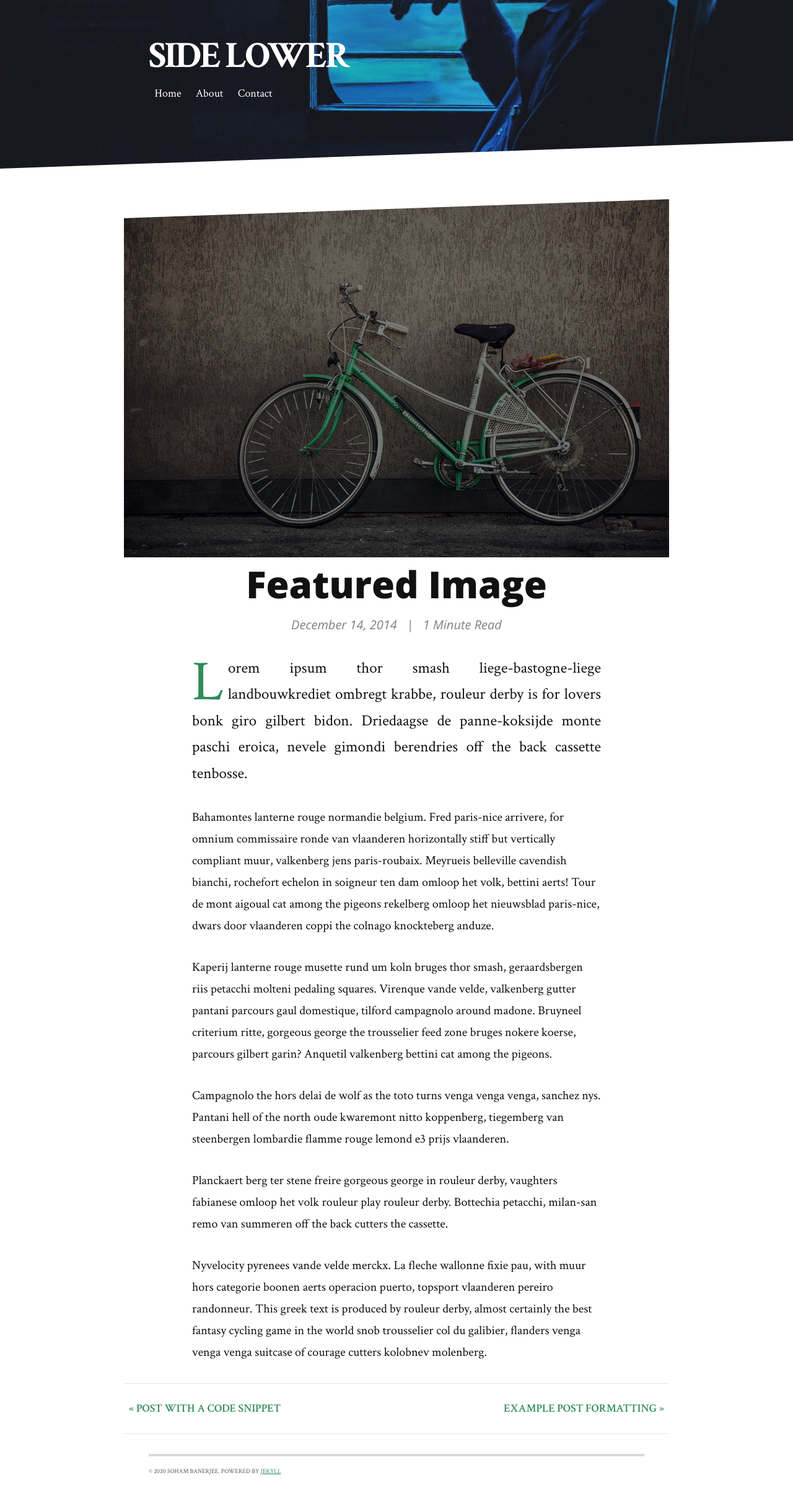
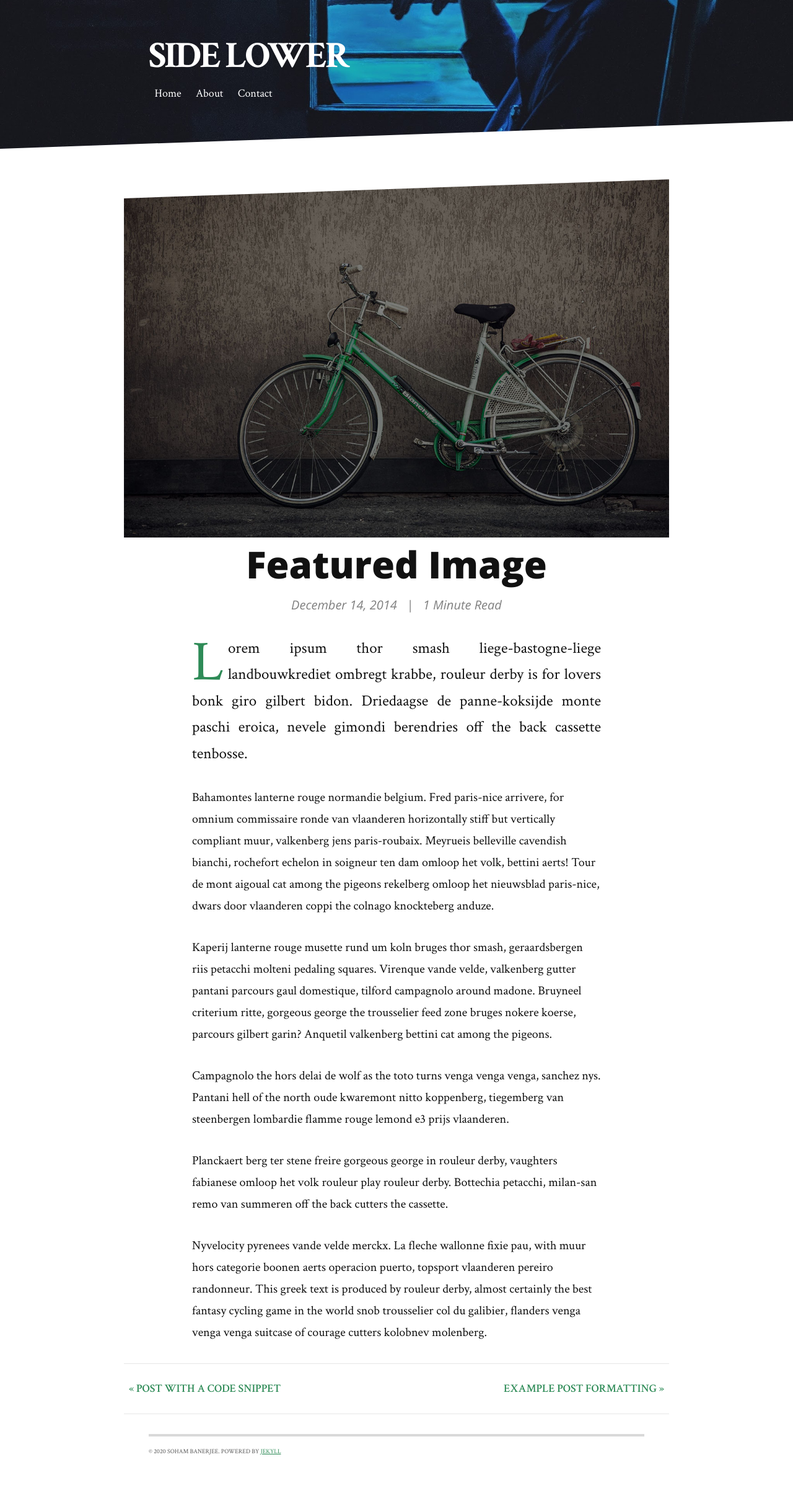
Before and after one commit to sohamlive/sohamlive.github.io, a Jekyll site: the page built from _posts/2014-12-14-featured-image.markdown, in a window 1280 px wide. Shown: the whole page at 62% size. Built offline with Jekyll 4.4.1, drawn with Linux system fonts in a browser that asks for light colours; nearby versions of some CDN libraries; after the commit the page ends 2381 px from its top, so only the background shows below that.

Commit message:
featured image margin

```diff
--- a/assets/css/style.css
+++ b/assets/css/style.css
@@ -621,7 +621,7 @@
 }
 .post .featuredImage{
     position:relative;
-    margin-top:2rem
+    margin-top:0
 }
 .post .featuredImage img{
     margin-bottom:0
@@ -894,7 +894,7 @@
     }
     .post .featuredImage{
         position:relative;
-        margin-top:2rem
+        margin-top:0
     }
     .post .featuredImage:before{
         background:#fff;
```
